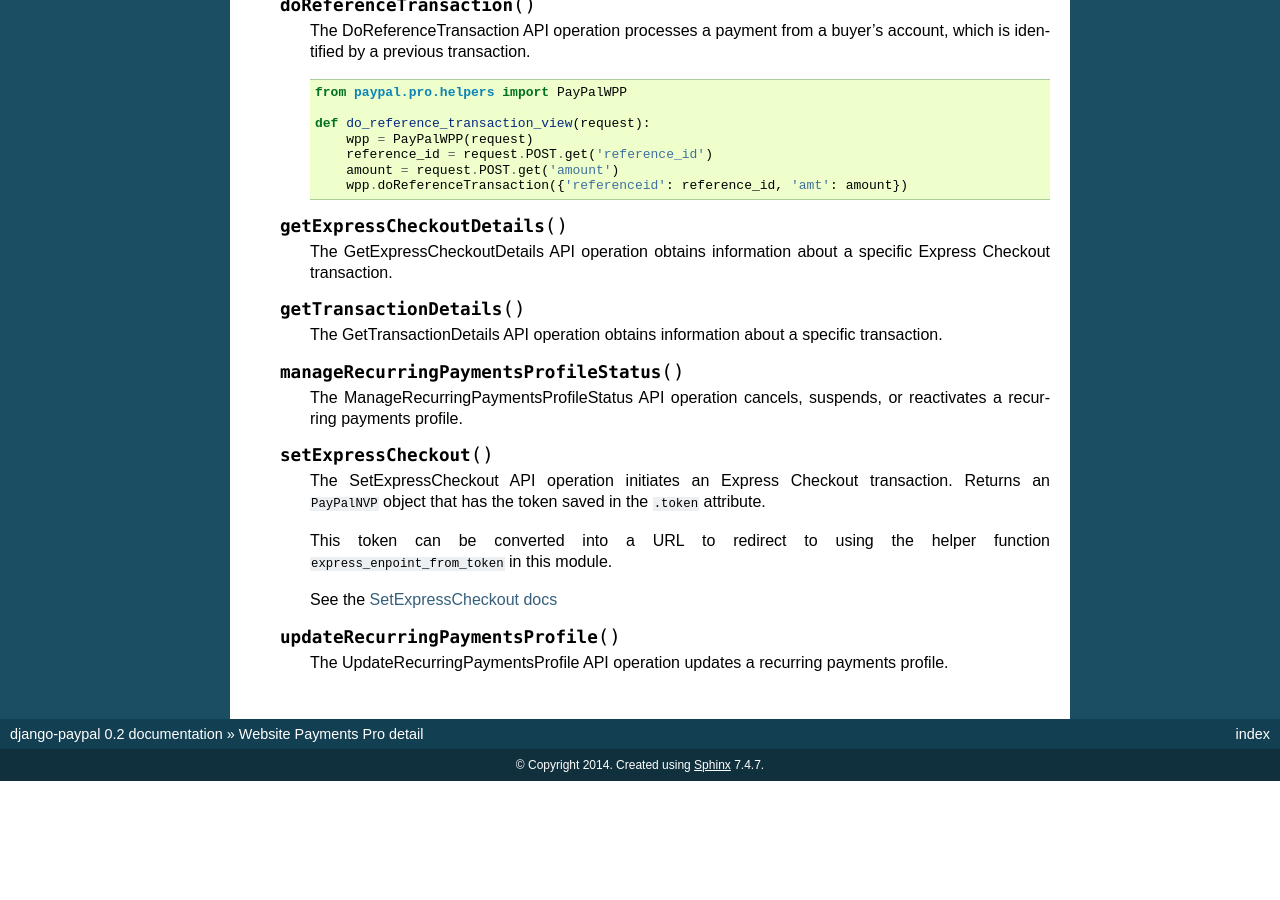
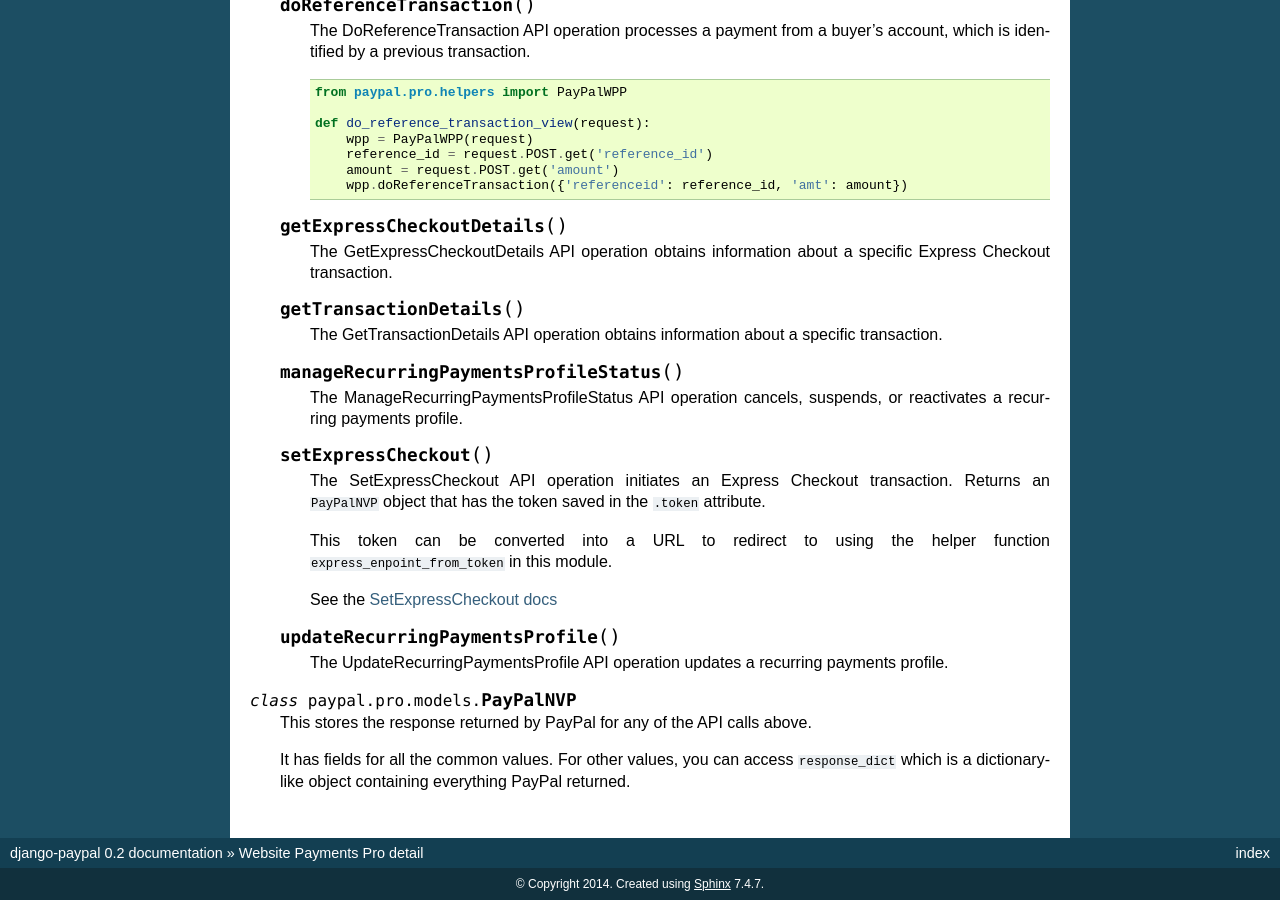
Before and after one commit to spookylukey/django-paypal, a Sphinx documentation site: the page built from docs/pro/detail.rst, in a window 1280 px wide and 900 px high, scrolled down 1058 px. Built offline with Sphinx 7.4.7, drawn with Linux system fonts in a browser that asks for light colours; before the commit the page ends 1839 px from its top, so only the background shows below that.

Commit message:
Added convenience attribute for getting response data from NVP object

```diff
--- a/CHANGES.rst
+++ b/CHANGES.rst
@@ -8,6 +8,11 @@
 detailed information about all changes.
 
 Below is a summary:
+
+Version 0.2.1
+-------------
+
+* Added ``PayPalNVP.response_dict`` attribute.
 
 Version 0.2
 -----------
--- a/docs/pro/detail.rst
+++ b/docs/pro/detail.rst
@@ -117,3 +117,13 @@
 
       The UpdateRecurringPaymentsProfile API operation updates a recurring
       payments profile.
+
+.. py:currentmodule:: paypal.pro.models
+
+.. py:class:: PayPalNVP
+
+   This stores the response returned by PayPal for any of the API calls above.
+
+   It has fields for all the common values. For other values, you can access
+   ``response_dict`` which is a dictionary-like object containing everything
+   PayPal returned.
```
Also changed, not shown: 1 other file.
